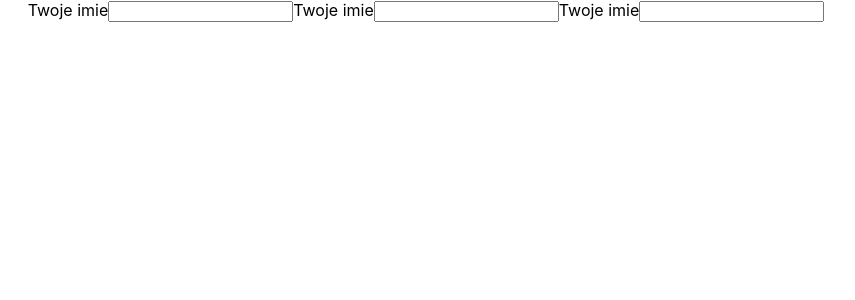
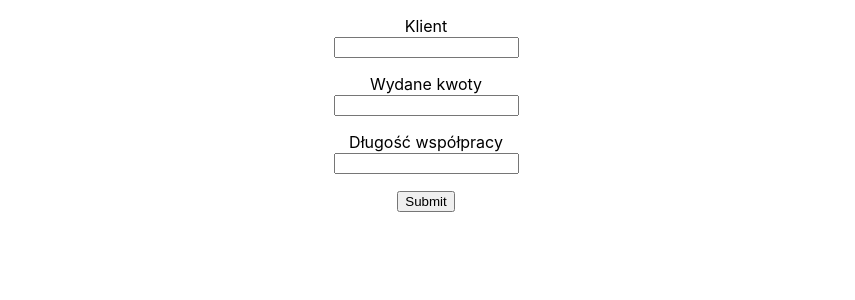
Before and after one commit to CezG/DiscountSystem, a React (Create React App) app: page / in a window 1280 px wide. Shown: the top 300 px of the page, without its empty margins (214-1069 px from the left). Built offline with nearby package versions, Linux system fonts and the light colour scheme.

Commit message:
form with data save and chart component

```diff
--- a/package.json
+++ b/package.json
@@ -10,7 +10,9 @@
     "react": "^17.0.1",
     "react-dom": "^17.0.1",
     "react-scripts": "4.0.1",
-    "web-vitals": "^0.2.4"
+    "web-vitals": "^0.2.4",
+    "formik": "2.2.5",
+    "react-minimal-pie-chart": "8.1.0"
   },
   "scripts": {
     "start": "react-scripts start",
--- a/public/index.html
+++ b/public/index.html
@@ -24,7 +24,7 @@
       work correctly both with client-side routing and a non-root public URL.
       Learn how to configure a non-root public URL by running `npm run build`.
     -->
-    <title>React App</title>
+    <title>Discount System</title>
   </head>
   <body>
     <noscript>You need to enable JavaScript to run this app.</noscript>
--- a/src/App.css
+++ b/src/App.css
@@ -2,9 +2,8 @@
   text-align: center;
 }
 
-.App-logo {
-  height: 40vmin;
-  pointer-events: none;
+.chart {
+  width: 200px;
 }
 
 @media (prefers-reduced-motion: no-preference) {
--- a/src/App.js
+++ b/src/App.js
@@ -1,78 +1,44 @@
-import "./App.css";
-import Logic from "es6-fuzz/lib/logic";
-import Trapezoid from "es6-fuzz/lib/curve/trapezoid";
-import React from "react";
-import { Component } from "react";
+import React, { useState, useEffect } from "react";
+import DataForm from "./packages/DataForm";
+import Chart from "./packages/Chart";
+import './App.css';
+const App = () => {
+  const [dataRecived, setDataRecived] = useState(false);
+  const [formData, saveFormData] = useState();
 
-// function App() {
-//   // let Logic = require("es6-fuzz/lib/logic");
-//   // let Trapezoid = require("es6-fuzz/lib/curve/trapezoid");
+  const initialStorage = localStorage?.getItem("companysData");
 
-//   let logic = new Logic();
-//   let res = logic
-//     .init("", new Trapezoid(0, 12, 18, 20)) // until 12-18 around warm
-//     .or("warm", new Trapezoid(12, 14, 16, 100)) // until 12-18 around warm
-//     .defuzzify(19);
+    useEffect(() => {
+        if(formData === undefined) {
+            return
+        }
+        let dataToSave = []
+        if(initialStorage?.length > 0) {
+            let storage = JSON.parse(initialStorage);
+            Array.isArray(storage) ?
+                storage.forEach(companyData => dataToSave.push(companyData)) : dataToSave.push(storage)
+            localStorage.removeItem("companysData");
+        }
+        dataToSave.push(formData);
+        localStorage.setItem("companysData", JSON.stringify(dataToSave));
+    }, formData);
 
-//   console.log(res);
 
-//   return <div className="App"></div>;
-// }
+  const handleDataSave = data => {
+      setDataRecived(true);
+      saveFormData(data);
+  }
 
-class App extends Component {
-  state = {
-    companyName: "",
-  };
-
-  handleChange = (e) => {
-    console.log(e.target.type);
-    console.log(e.target.name);
-
-    const value = e.target.value;
-    this.setState({
-      companyName: value,
-    });
-  };
-  render() {
-    return (
+  return (
       <div className="App">
-        <form>
-          <label htmlFor="company">
-            Twoje imie
-            <input
-              type="text"
-              id="company"
-              name="companyName"
-              value={this.state.companyName}
-              onChange={this.handleChange}
-            />
-          </label>
-
-          <label htmlFor="user">
-            Twoje imie
-            <input
-              type="text"
-              id="user"
-              name="username"
-              value={this.state.username}
-              onChange={this.handleChange}
-            />
-          </label>
-
-          <label htmlFor="user">
-            Twoje imie
-            <input
-              type="text"
-              id="user"
-              name="username"
-              value={this.state.username}
-              onChange={this.handleChange}
-            />
-          </label>
-        </form>
+          {!dataRecived && (<DataForm submitFunction={handleDataSave}/>)}
+        <div className="chart">
+            {
+                dataRecived && (<Chart sales={0.8} orders={0.3} cooperationMonths={0.2}/>)
+            }
+        </div>
       </div>
-    );
-  }
+  );
 }
 
 export default App;
--- /dev/null
+++ b/src/packages/Chart/index.js
@@ -0,0 +1,15 @@
+import React from 'react';
+
+import { PieChart } from 'react-minimal-pie-chart';
+
+const Chart = ({sales, orders, cooperationMonths}) => (
+    <PieChart
+        data={[
+            { title: 'Wydane kwoty', value: sales, color: '#E38627' },
+            { title: 'Ilość zamówień', value: orders, color: '#C13C37' },
+            { title: 'Miesiące współpracy', value: cooperationMonths, color: '#6A2135' },
+        ]}
+    />
+)
+
+export default Chart
--- /dev/null
+++ b/src/packages/DataForm/index.js
@@ -0,0 +1,94 @@
+import React from 'react';
+
+import {useFormik} from 'formik';
+
+
+const DataForm = ({submitFunction}) => {
+
+    const handleDataSubmit = inputValues => {
+        submitFunction(JSON.stringify(inputValues));
+    }
+
+    const formik = useFormik({
+
+        initialValues: {
+
+            company: '',
+
+            sales: '',
+
+            cooperation: '',
+
+        },
+
+        onSubmit: values => {
+
+            handleDataSubmit(values)
+
+        },
+
+    });
+
+    return (
+
+        <form onSubmit={formik.handleSubmit}>
+        <p>
+            <label htmlFor="company">Klient</label><br />
+
+            <input
+
+                id="company"
+
+                name="company"
+
+                type="text"
+
+                onChange={formik.handleChange}
+
+                value={formik.values.company}
+
+            />
+        </p>
+        <p>
+            <label htmlFor="sales">Wydane kwoty</label><br />
+
+            <input
+
+                id="sales"
+
+                name="sales"
+
+                type="text"
+
+                onChange={formik.handleChange}
+
+                value={formik.values.sales}
+
+            />
+        </p>
+        <p>
+            <label htmlFor="cooperation">Długość współpracy</label><br />
+
+            <input
+
+                id="cooperation"
+
+                name="cooperation"
+
+                type="number"
+
+                onChange={formik.handleChange}
+
+                value={formik.values.cooperation}
+
+            />
+        </p>
+            <button type="submit">Submit</button>
+
+        </form>
+
+    );
+
+};
+
+export default DataForm
```
